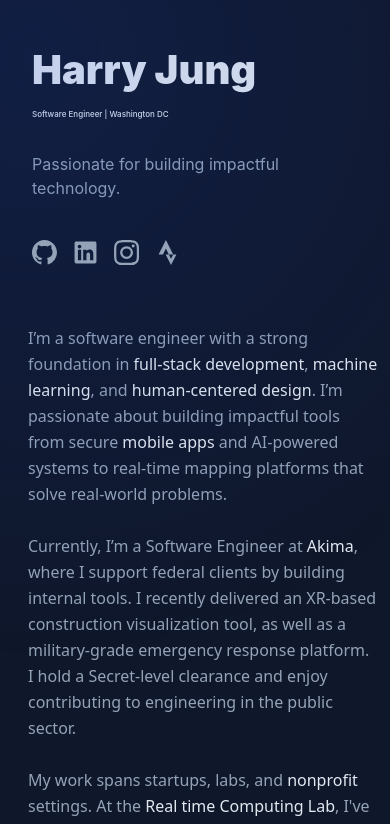
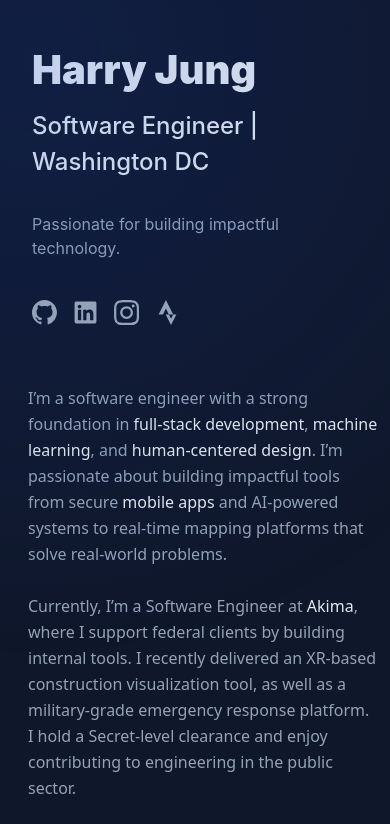
Before and after one commit to harryjng/personalWebsite, a React (Create React App) app: page / in a window 390 px wide. Shown: the top 824 px of the page. Built offline with nearby package versions, Linux system fonts and the light colour scheme.

Commit message:
mobile friendly

```diff
--- a/src/components/Hero.css
+++ b/src/components/Hero.css
@@ -87,12 +87,12 @@
 }
 
 @media (max-width: 480px) {
-  .Name {
-    font-size: 3rem;
+  .hero-name {
+    font-size: 2.5rem;
   }
 
   .hero-tagline {
-    font-size: 0.5rem;
+    font-size: 1.5rem;
     margin-top: 1rem;
   }
 
```
